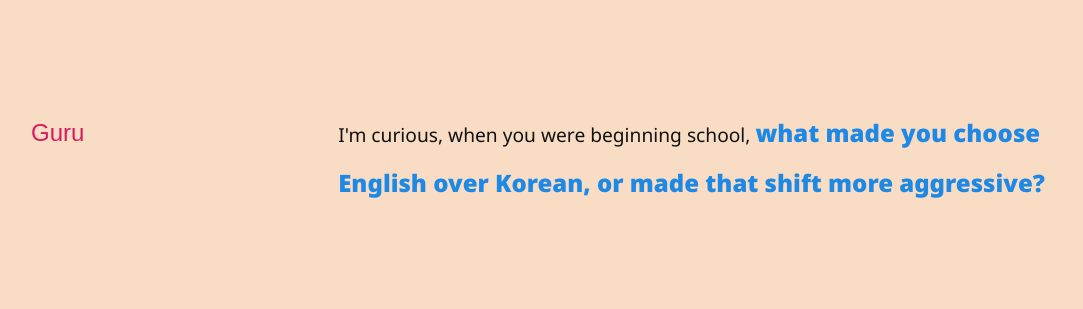
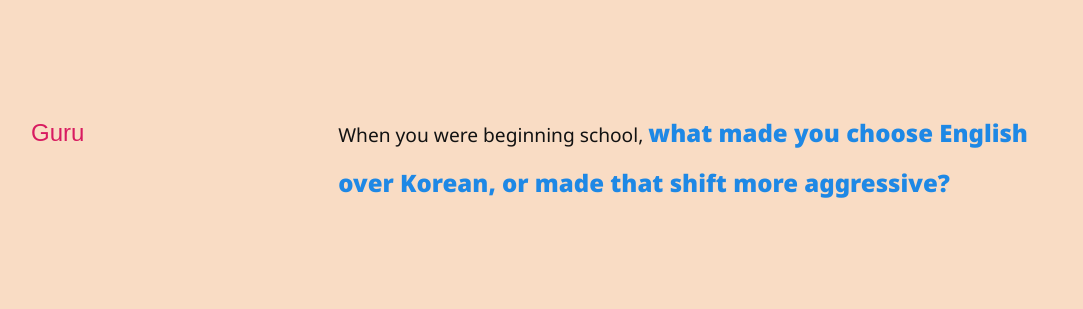
Before and after one commit to ale22arevalo/found-in-translation-podcast, a Gatsby site: page /rachel in a window 1280 px wide. Shown: the part 5377-5686 px from the top of the page, without its empty margins (97-1180 px from the left). Built offline with nearby package versions, Linux system fonts and the light colour scheme; Gatsby itself is replaced by a stand-in of ours; a web font is replaced by a local one.

Commit message:
Update rachel.js

```diff
--- a/src/pages/rachel.js
+++ b/src/pages/rachel.js
@@ -182,7 +182,7 @@ const Rachel = () => {
             </div>
               <div className="p-wrapper side">
                 {/* Q2 */}
-                <p>I&#x27;m curious, when you were beginning school, <b className="extra-bolded">what made you choose English over Korean, or made that shift more aggressive?</b></p>
+                <p>When you were beginning school, <b className="extra-bolded">what made you choose English over Korean, or made that shift more aggressive?</b></p>
               </div>
             </div>
 
```
